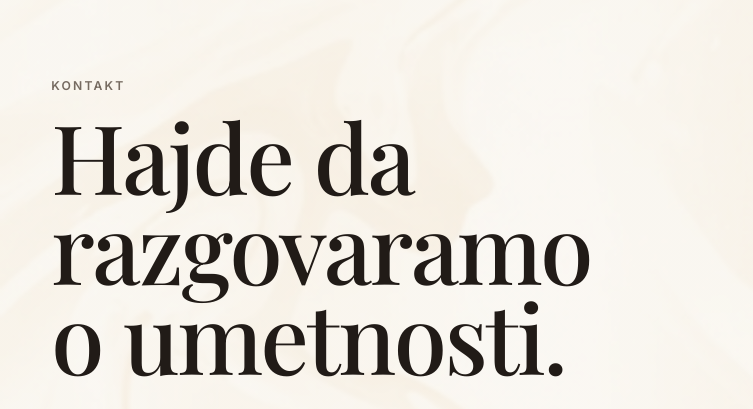
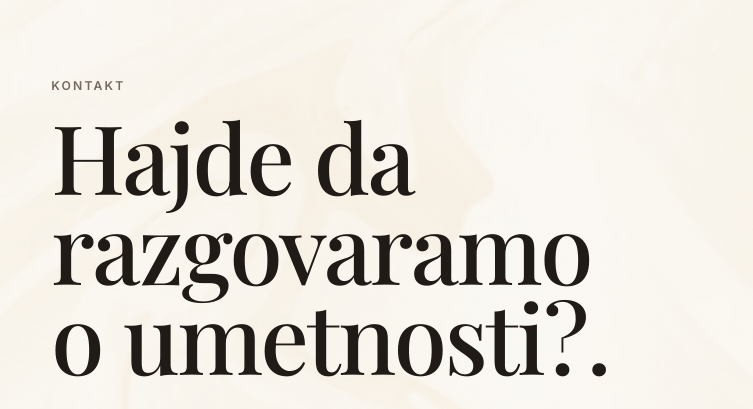
Before and after one commit to Pikolinko/milica-izlozba-pred, a plain HTML site: page contact.html in a window 1280 px wide. Shown: the part 246-655 px from the top of the page, 0-753 px from the left. Drawn offline with nearby package versions, Linux system fonts and the light colour scheme; grey boxes are pictures that could not be loaded.

Commit message:
Update contact.html

```diff
--- a/contact.html
+++ b/contact.html
@@ -56,7 +56,7 @@
     <div class="container contact-hero__grid">
       <div class="contact-hero__copy">
         <p class="section-kicker">Kontakt</p>
-        <h1>Hajde da razgovaramo o umetnosti.</h1>
+        <h1>Hajde da razgovaramo o umetnosti?.</h1>
         <p class="contact-hero__lead">
           Za kupovinu radova, izložbe, umetničke projekte i saradnju.
         </p>
```
